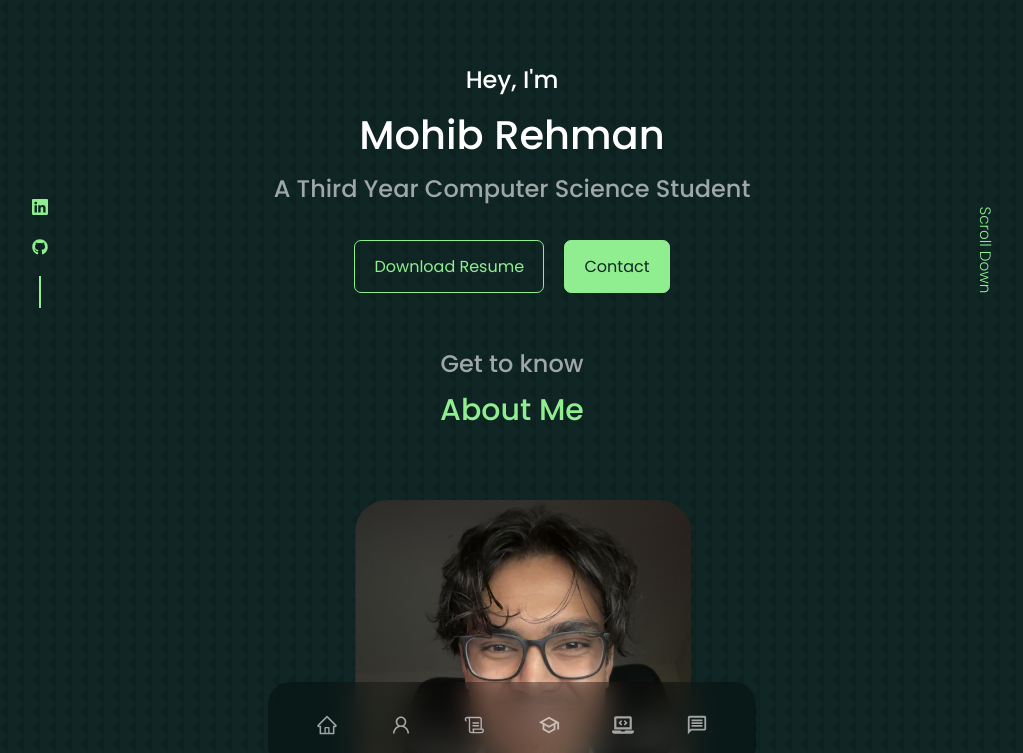
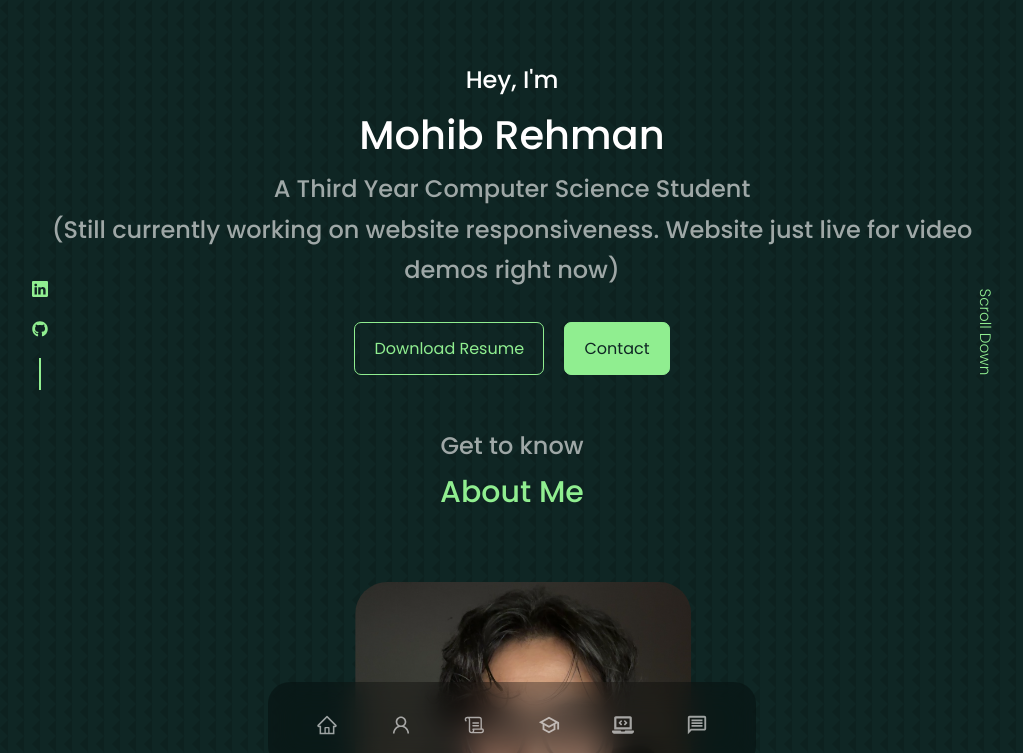
Before and after one commit to ImJehtts/Mohib-Website, a React (Create React App) app in the folder frontend/: page / in a window 1280 px wide. Shown: the top 753 px of the page, without its empty margins (128-1151 px from the left). Built offline with nearby package versions, Linux system fonts and the light colour scheme.

Commit message:
Adding a warning for now

```diff
--- a/frontend/src/components/Header/Header.js
+++ b/frontend/src/components/Header/Header.js
@@ -11,6 +11,7 @@ const Header = () => {
         <h5>Hey, I'm</h5>
         <h1>Mohib Rehman</h1>
         <h5 className='text-light'>A Third Year Computer Science Student</h5>
+        <h5 className='text-light'>(Still currently working on website responsiveness. Website just live for video demos right now)</h5>
         <CTA/>
         <HeaderSocials/>
 
```
